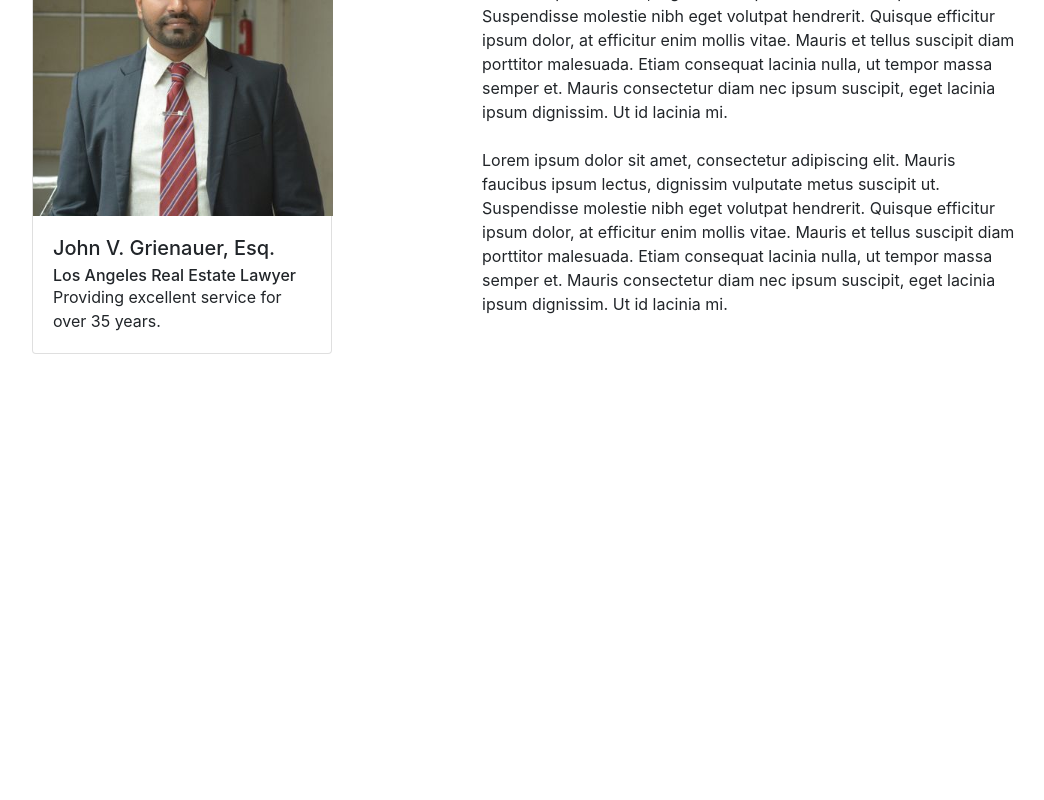
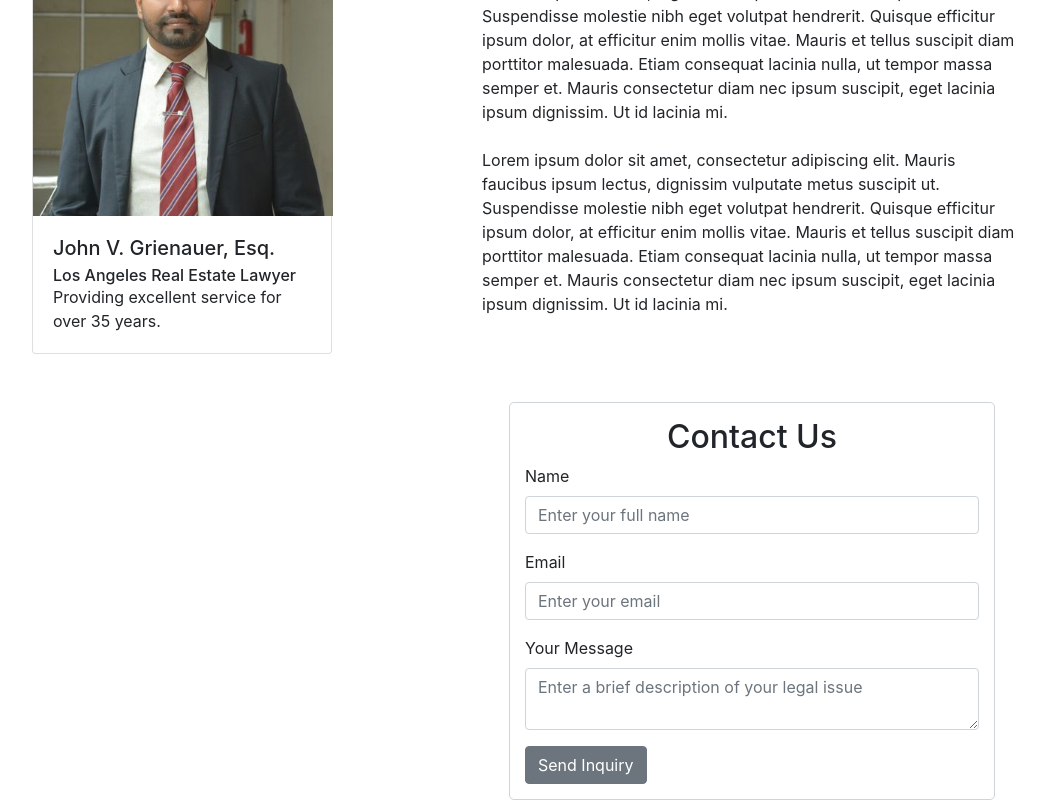
Before and after one commit to mgrienauer/jvg-law, a React (Create React App) app: page / in a window 1280 px wide. Shown: the part 1103-1903 px from the top of the page, without its empty margins (173-1217 px from the left). Before the commit the page ends 1457 px from the top, so only its background shows below. Built offline with nearby package versions, Linux system fonts and the light colour scheme.

Commit message:
Add Contact Form Component

```diff
--- a/package.json
+++ b/package.json
@@ -4,6 +4,7 @@
   "private": true,
   "dependencies": {
     "bootstrap": "^4.1.3",
+    "google-map-react": "^1.1.1",
     "react": "^16.6.3",
     "react-dom": "^16.6.3",
     "react-popper": "^1.3.0",
--- a/src/App.js
+++ b/src/App.js
@@ -4,6 +4,7 @@ import TopJumbo from './components/TopJumbo';
 import Skyline from './components/Skyline';
 import ServiceDescript from './components/ServiceDescript';
 import About from './components/About';
+import Contact from './components/Contact'
 
 const appWidth = {
   maxWidth: '1020px',
@@ -19,6 +20,7 @@ class App extends Component {
         <Skyline />
         <ServiceDescript />
         <About />
+        <Contact />
       </div>
     );
   }
--- a/src/components/About.js
+++ b/src/components/About.js
@@ -11,7 +11,7 @@ export default class About extends React.Component {
             <ProfileCard />
           </Col>
           <Col lg="6" sm="12" className="mt-5">
-            <h3>About John V. Grienauer</h3>
+            <h3 className="text-center">About John V. Grienauer</h3>
             <p>
                 Lorem ipsum dolor sit amet, consectetur adipiscing elit. Mauris faucibus ipsum lectus, dignissim vulputate metus suscipit ut. Suspendisse molestie nibh eget volutpat hendrerit. Quisque efficitur ipsum dolor, at efficitur enim mollis vitae. Mauris et tellus suscipit diam porttitor malesuada. Etiam consequat lacinia nulla, ut tempor massa semper et. Mauris consectetur diam nec ipsum suscipit, eget lacinia ipsum dignissim. Ut id lacinia mi.
                 <br /> <br />
--- /dev/null
+++ b/src/components/Contact.js
@@ -0,0 +1,20 @@
+import React from 'react';
+import { Container, Row, Col } from 'reactstrap';
+import ContactForm from './ContactForm'
+
+export default class Contact extends React.Component {
+  render() {
+    return (
+      <Container>
+        <Row>
+          <Col sm="12" md="6">
+
+          </Col>
+          <Col sm="12" md="6" className="d-flex justify-content-center">
+            <ContactForm />
+          </Col>
+        </Row>
+      </Container>
+    );
+  }
+}
--- /dev/null
+++ b/src/components/ContactForm.js
@@ -0,0 +1,32 @@
+import React from 'react';
+import { Button, Form, FormGroup, Label, Input, FormText } from 'reactstrap';
+
+const formStyling = {
+  width: '90%',
+  padding: '15px',
+  border: '1px solid #ced4da',
+  borderRadius: '5px'
+}
+
+export default class Example extends React.Component {
+  render() {
+    return (
+      <Form method="POST" action="https://formspree.io/mgrienauer@gmail.com" className="mt-5" style={formStyling}>
+        <h2 className="text-center">Contact Us</h2>
+        <FormGroup>
+          <Label for="exampleName">Name</Label>
+          <Input type="text" name="name" id="exampleName" placeholder="Enter your full name" />
+        </FormGroup>
+        <FormGroup>
+          <Label for="exampleText">Email</Label>
+          <Input type="email" name="_replyto" id="exampleEmail" placeholder="Enter your email" />
+        </FormGroup>
+        <FormGroup>
+          <Label for="exampleEmail">Your Message</Label>
+          <Input type="textarea" name="message" id="exampleMessage" placeholder="Enter a brief description of your legal issue" />
+        </FormGroup>
+        <Button type="submit">Send Inquiry</Button>
+      </Form>
+    );
+  }
+}
```
Also changed, not shown: src/components/Map.js (added), 1 other file (tests, documents, lock files or other folders).
